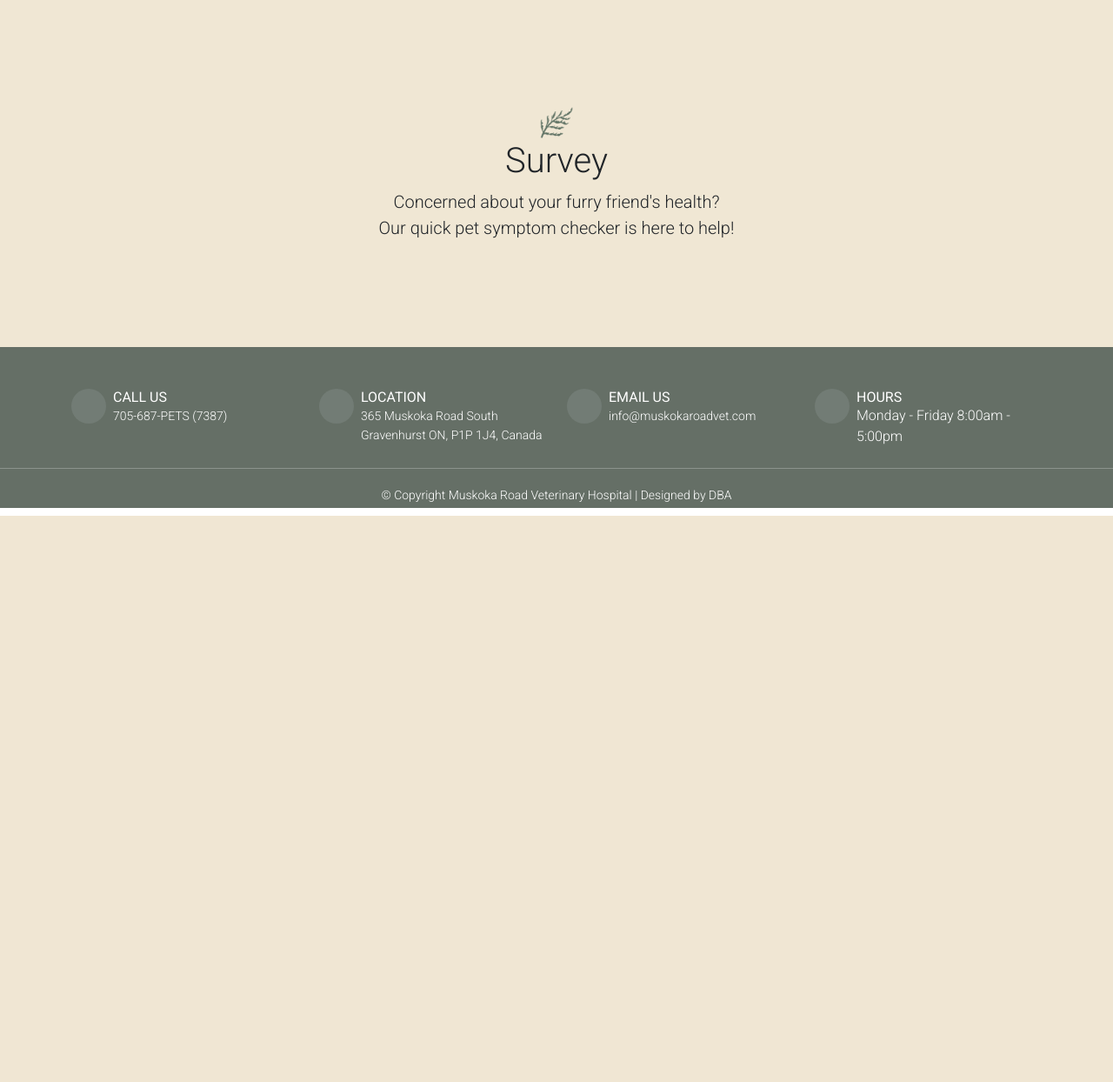
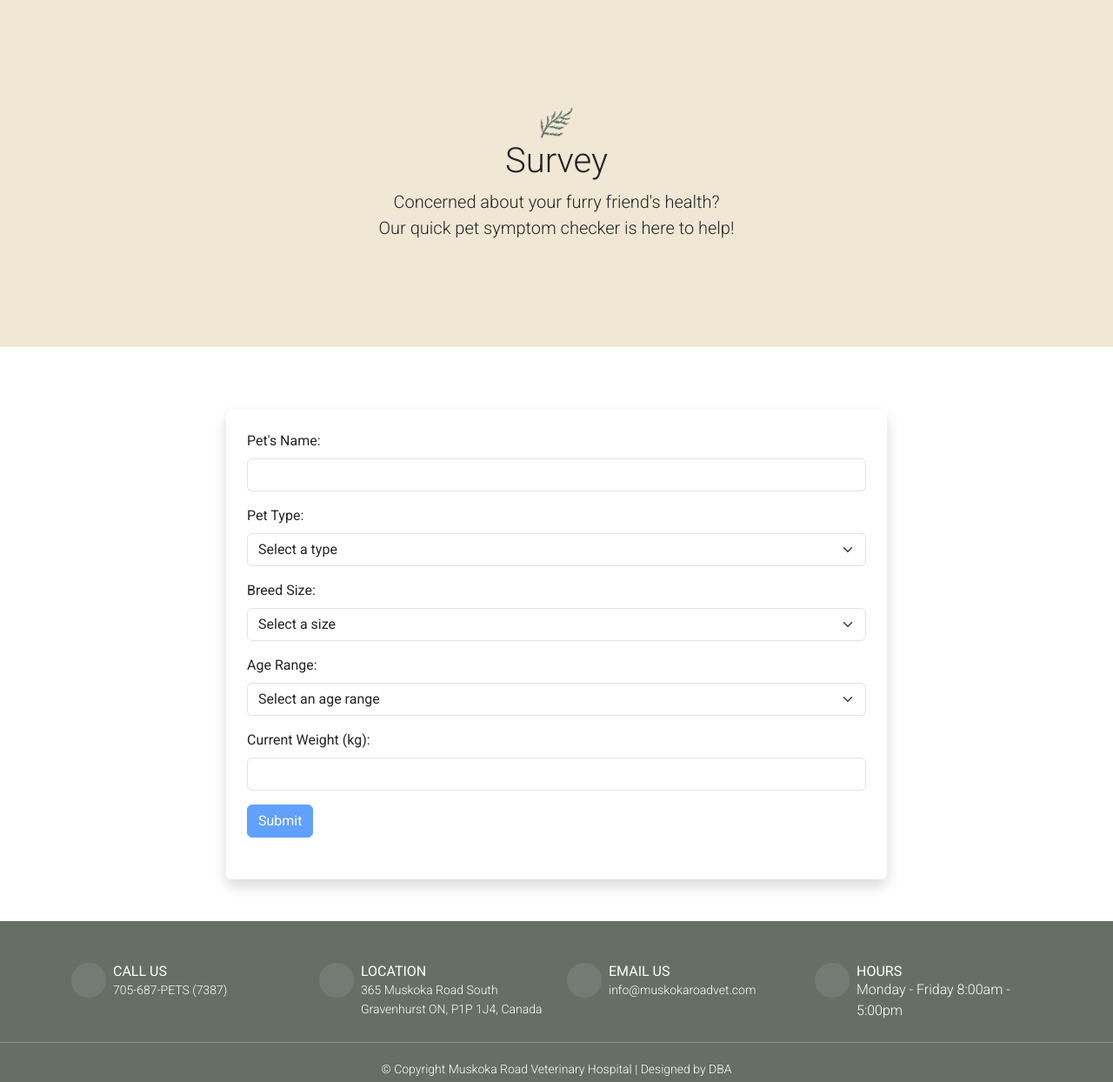
Before and after one commit to dabustosa85/muskoka, a Node server app: page /survey in a window 1280 px wide. Shown: the part 207-1451 px from the top of the page at 87% size. Before the commit the page ends 800 px from the top, so only its background shows below. Run offline with Node 20, Linux system fonts and the light colour scheme; some libraries are stand-ins or nearby versions.

Commit message:
Update survey.hbs

```diff
--- a/Server/Views/survey.hbs
+++ b/Server/Views/survey.hbs
@@ -3,7 +3,12 @@
     <div class="container h-100">
       <div class="row h-100 align-items-center">
         <div class="col-12 text-center">
-            <img src="/Assets/images/icono-title.png" class="efecto1" alt="icono flor" width="40">
+          <img
+            src="/Assets/images/icono-title.png"
+            class="efecto1"
+            alt="icono flor"
+            width="40"
+          />
           <h1>{{title}}</h1>
           <p class="lead">Concerned about your furry friend's health?</p>
           <p class="lead">Our quick pet symptom checker is here to help!</p>
@@ -11,4 +16,55 @@
       </div>
     </div>
   </header>
+  <!-- Formulario comienza aquí -->
+  <div class="container mt-4">
+    <div class="row justify-content-center py-5">
+      <div class="col-md-8 bg-white rounded shadow p-4">
+        <form>
+          <div class="mb-3">
+            <label for="survey-pet-name" class="form-label">Pet's Name:</label>
+            <input type="text" id="survey-pet-name" class="form-control" />
           </div>
+          <div class="mb-3">
+            <label for="survey-pet-type" class="form-label">Pet Type:</label>
+            <select id="survey-pet-type" class="form-select">
+              <option value="">Select a type</option>
+              <option value="dog">Dog</option>
+              <option value="cat">Cat</option>
+            </select>
+          </div>
+          <div class="mb-3">
+            <label for="survey-breed-size" class="form-label">Breed Size:</label>
+            <select id="survey-breed-size" class="form-select">
+              <option value="">Select a size</option>
+              <option value="small">Small</option>
+              <option value="medium">Medium</option>
+              <option value="large">Large</option>
+            </select>
+          </div>
+          <div class="mb-3">
+            <label for="survey-age-range" class="form-label">Age Range:</label>
+            <select id="survey-age-range" class="form-select">
+              <option value="">Select an age range</option>
+              <option value="kitten-puppy">Kitten/Puppy</option>
+              <option value="adult">Adult</option>
+              <option value="senior">Senior</option>
+            </select>
+          </div>
+          <div class="mb-3">
+            <label for="survey-pet-weight" class="form-label">Current Weight
+              (kg):</label>
+            <input type="number" id="survey-pet-weight" class="form-control" />
+          </div>
+          <button
+            id="survey-submit-btn"
+            class="btn btn-primary"
+            type="button"
+            disabled
+          >Submit</button>
+        </form>
+        <div id="result" class="mt-4"></div>
+      </div>
+    </div>
+  </div>
+</div>
```
Lines whose indentation alone changed are shown as unchanged.
